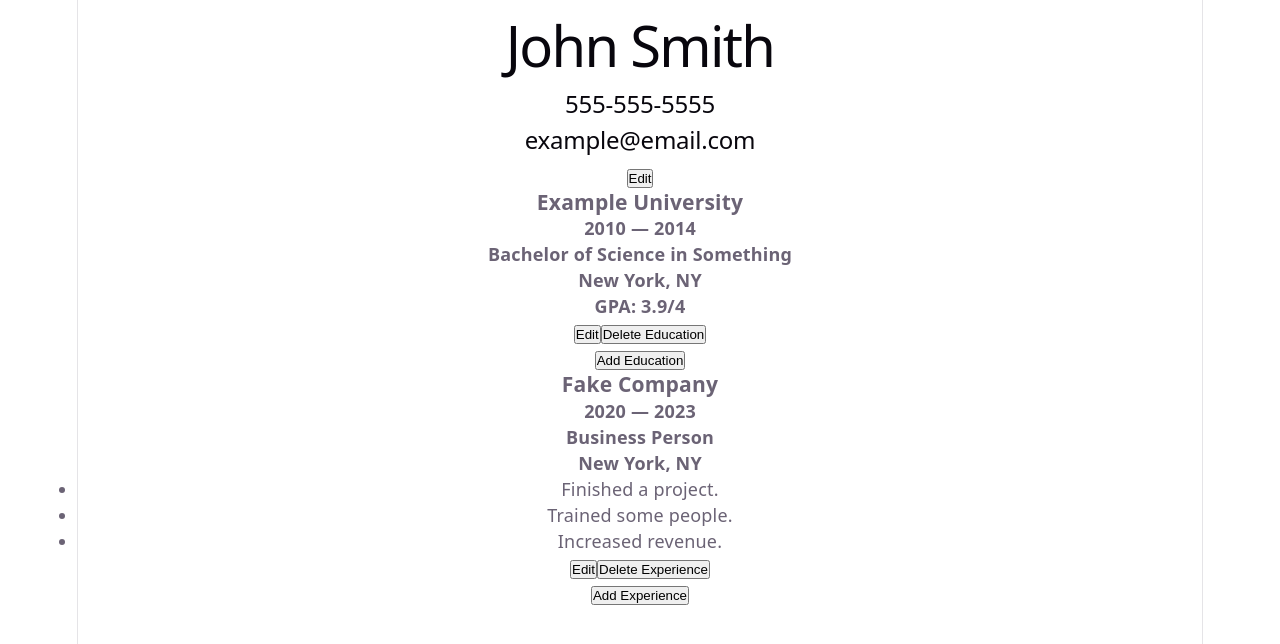
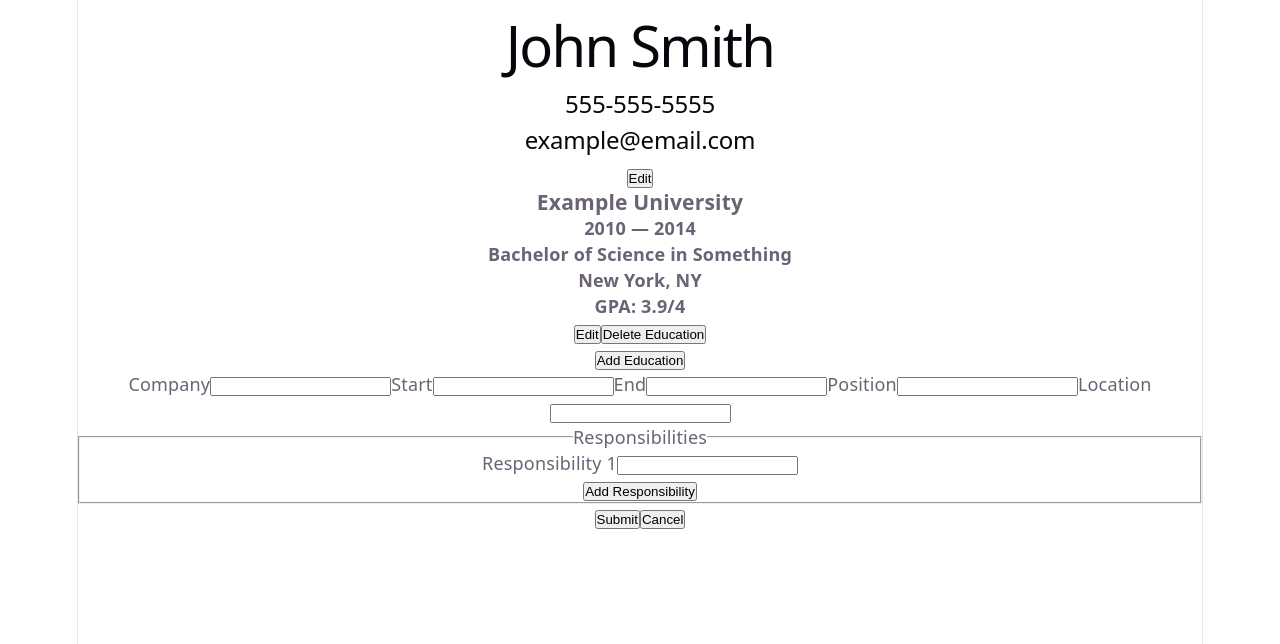
Before and after one commit to bsul24/cv-application, a React (Vite) app: page / in a window 1280 px wide. Both pictures are taken after a click on the button "Add Experience". Shown: the top 644 px of the page. Built offline with nearby package versions, Linux system fonts and the light colour scheme.

Commit message:
Allow user to add new experience section

```diff
--- a/src/Experience.jsx
+++ b/src/Experience.jsx
@@ -23,6 +23,9 @@ export default function Experience() {
     createExperienceEntry(),
   ]);
   const [tempExperienceData, setTempExperienceData] = useState([]);
+  const [newExperienceResp, setNewExperienceResp] = useState([
+    { text: "", id: crypto.randomUUID() },
+  ]);
 
   function handleSubmit(e) {
     e.preventDefault();
@@ -78,6 +81,46 @@ export default function Experience() {
   function handleDeleteExperience(id) {
     setExperienceData(experienceData.filter((data) => data.id !== id));
   }
+
+  function handleChangeNewResponsibility(e, resp) {
+    setNewExperienceResp(
+      newExperienceResp.map((cur) =>
+        cur.id === resp.id ? { ...cur, text: e.target.value } : { ...cur },
+      ),
+    );
+  }
+
+  function handleNewExperienceSubmit(e) {
+    e.preventDefault();
+
+    const newExperienceForm = new FormData(e.target);
+
+    const newExperience = {
+      company: newExperienceForm.get("company"),
+      start: newExperienceForm.get("start"),
+      end: newExperienceForm.get("end"),
+      position: newExperienceForm.get("position"),
+      location: newExperienceForm.get("location"),
+      responsibilities: newExperienceResp,
+      id: crypto.randomUUID(),
+    };
+
+    setExperienceData((prev) => [...prev, newExperience]);
+    setAddingExperience(null);
+    setNewExperienceResp([{ text: "", id: crypto.randomUUID() }]);
+  }
+
+  // company: "Fake Company",
+  //   start: 2020,
+  //   end: 2023,
+  //   position: "Business Person",
+  //   location: "New York, NY",
+  //   responsibilities: [
+  //     { text: "Finished a project.", id: crypto.randomUUID() },
+  //     { text: "Trained some people.", id: crypto.randomUUID() },
+  //     { text: "Increased revenue.", id: crypto.randomUUID() },
+  //   ],
+  //   id: crypto.randomUUID(),
 
   if (editingId !== null) {
     const cur = tempExperienceData.find((el) => el.id === editingId);
@@ -200,6 +243,68 @@ export default function Experience() {
     );
   }
 
+  if (addingExperience !== null) {
+    return (
+      <form
+        onSubmit={handleNewExperienceSubmit}
+        className="new-experience-form"
+      >
+        <label htmlFor="company">Company</label>
+        <input type="text" name="company" id="company" />
+        <label htmlFor="start">Start</label>
+        <input type="text" name="start" id="start" />
+        <label htmlFor="end">End</label>
+        <input type="text" name="end" id="end" />
+        <label htmlFor="position">Position</label>
+        <input type="text" name="position" id="position" />
+        <label htmlFor="location">Location</label>
+        <input type="text" name="location" id="location" />
+        <fieldset>
+          <legend>Responsibilities</legend>
+          {newExperienceResp.map((resp, index) => {
+            const responsibilityId = `responsibility-${resp.id}-${index}`;
+
+            return (
+              <div key={resp.id}>
+                <label htmlFor={responsibilityId}>
+                  Responsibility {index + 1}
+                </label>
+                <input
+                  type="text"
+                  name={responsibilityId}
+                  id={responsibilityId}
+                  value={resp.text}
+                  onChange={(e) => handleChangeNewResponsibility(e, resp)}
+                />
+              </div>
+            );
+          })}
+          <button
+            type="button"
+            onClick={() =>
+              setNewExperienceResp([
+                ...newExperienceResp,
+                { text: "", id: crypto.randomUUID() },
+              ])
+            }
+          >
+            Add Responsibility
+          </button>
+        </fieldset>
+        <button type="submit">Submit</button>
+        <button
+          type="button"
+          onClick={() => {
+            setAddingExperience(null);
+            setNewExperienceResp([{ text: "", id: crypto.randomUUID() }]);
+          }}
+        >
+          Cancel
+        </button>
+      </form>
+    );
+  }
+
   return (
     <section className="experience">
       {experienceData.map((cur) => {
```
